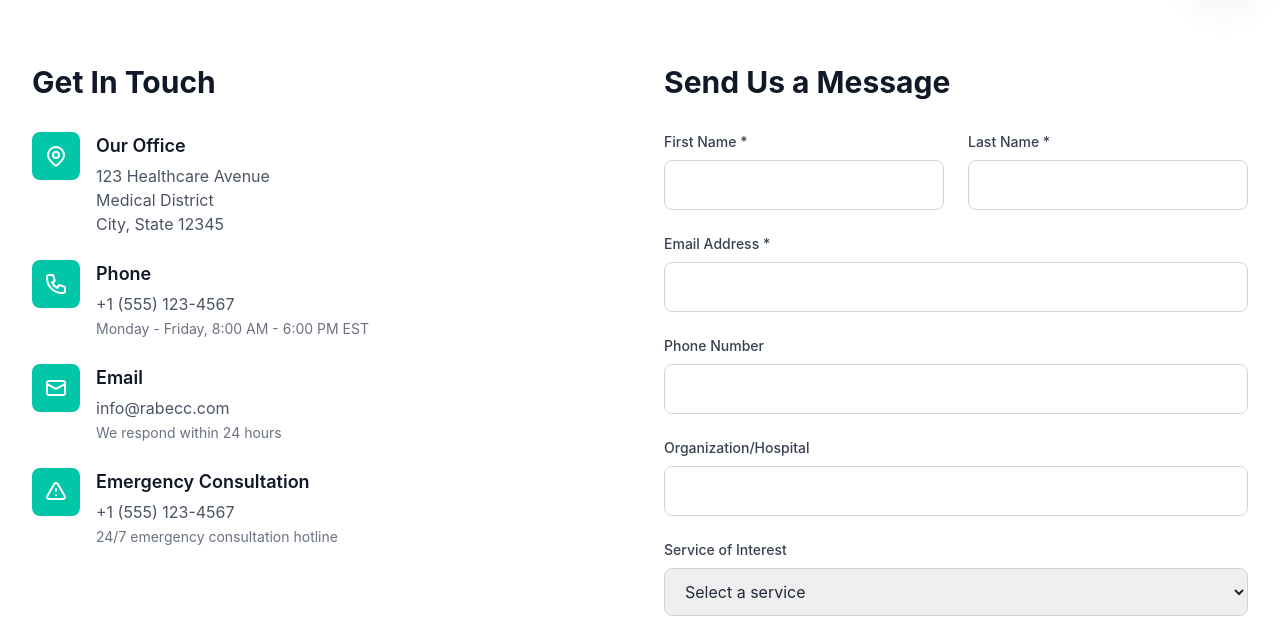
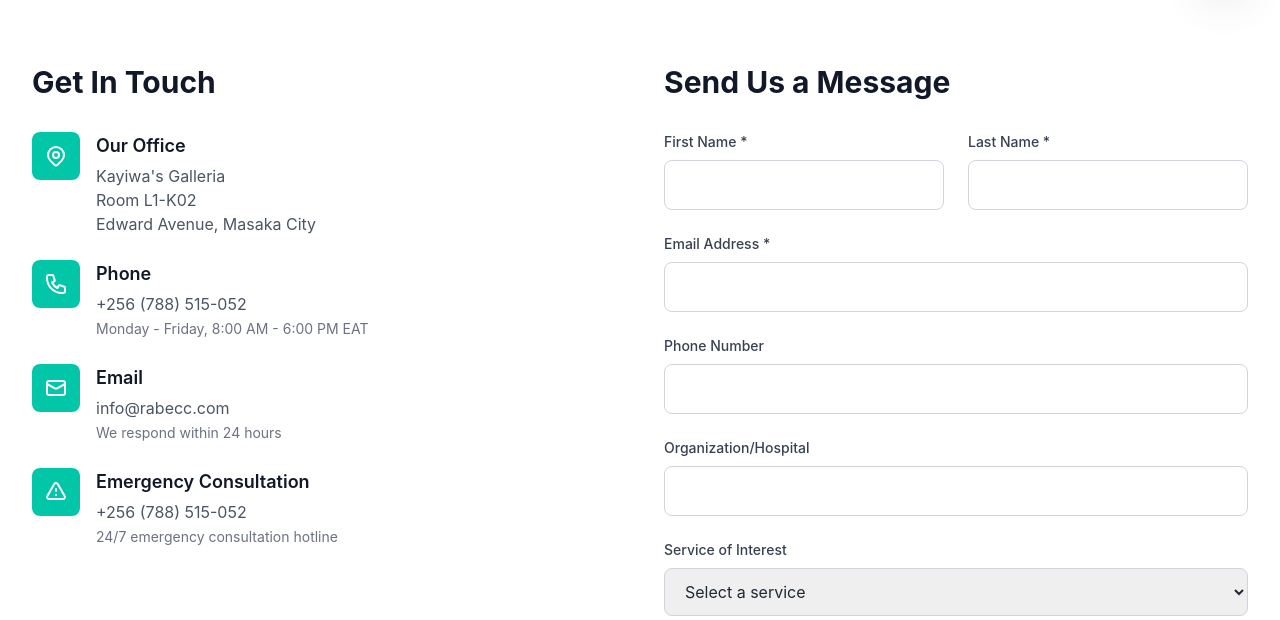
Before and after one commit to briankasozi/Rabecc, a PHP site: page /contact.php in a window 1280 px wide. Shown: the part 792-1412 px from the top of the page. Run offline with PHP 8.4, Linux system fonts and the light colour scheme; some libraries are stand-ins or nearby versions.

Commit message:
address update

```diff
--- a/contact.php
+++ b/contact.php
@@ -210,9 +210,10 @@ include 'includes/page-header.php';
                         <div>
                             <h3 class="text-lg font-semibold text-gray-900 mb-1">Our Office</h3>
                             <p class="text-gray-600">
-                                123 Healthcare Avenue<br>
-                                Medical District<br>
-                                City, State 12345
+                                Kayiwa's Galleria<br>
+                                Room L1-K02<br>
+                                Edward Avenue, Masaka City<br>
+
                             </p>
                         </div>
                     </div>
@@ -227,8 +228,8 @@ include 'includes/page-header.php';
                         <div>
                             <h3 class="text-lg font-semibold text-gray-900 mb-1">Phone</h3>
                             <p class="text-gray-600">
-                                <a href="tel:+15551234567" class="hover:text-primary-teal transition-colors">+1 (555) 123-4567</a><br>
-                                <span class="text-sm text-gray-500">Monday - Friday, 8:00 AM - 6:00 PM EST</span>
+                                <a href="tel:+256788515052" class="hover:text-primary-teal transition-colors">+256 (788) 515-052</a><br>
+                                <span class="text-sm text-gray-500">Monday - Friday, 8:00 AM - 6:00 PM EAT</span>
                             </p>
                         </div>
                     </div>
@@ -259,7 +260,7 @@ include 'includes/page-header.php';
                         <div>
                             <h3 class="text-lg font-semibold text-gray-900 mb-1">Emergency Consultation</h3>
                             <p class="text-gray-600">
-                                <a href="tel:+15551234567" class="hover:text-primary-teal transition-colors">+1 (555) 123-4567</a><br>
+                                <a href="tel:+256788515052" class="hover:text-primary-teal transition-colors">+256 (788) 515-052</a><br>
                                 <span class="text-sm text-gray-500">24/7 emergency consultation hotline</span>
                             </p>
                         </div>
```
